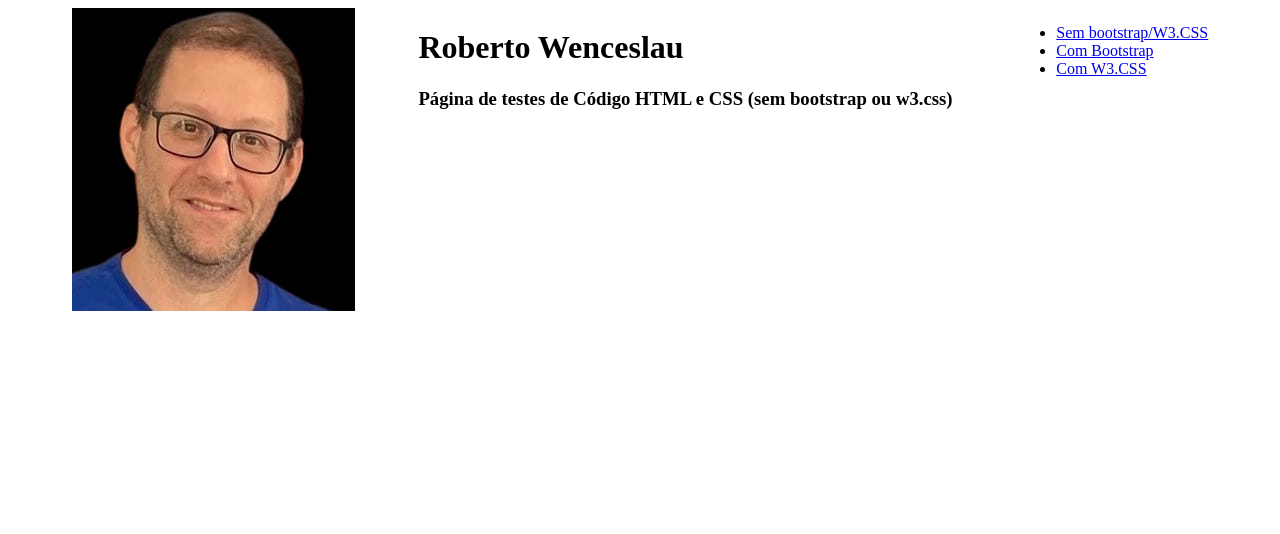
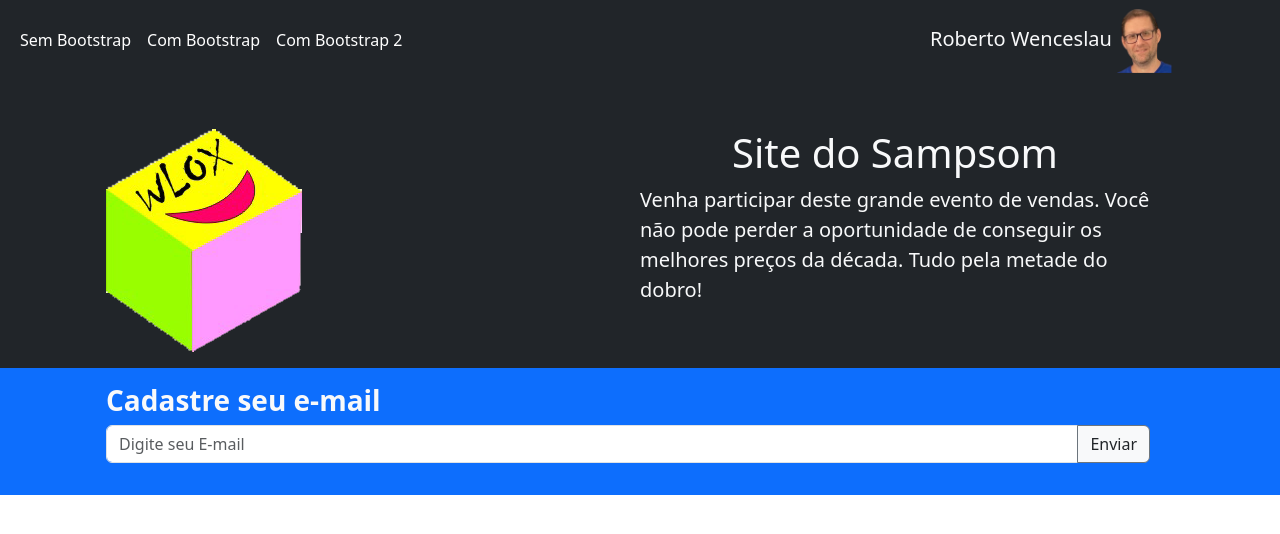
Before and after one commit to RobertoWenceslau/doZero, a plain HTML site: page comw3.html in a window 1280 px wide. Drawn offline with nearby package versions, Linux system fonts and the light colour scheme.

Commit message:
Bootstrap 2

```diff
--- a/comw3.html
+++ b/comw3.html
@@ -3,31 +3,61 @@
 <head>
     <meta charset="UTF-8">
     <meta name="viewport" content="width=device-width, initial-scale=1.0">
-    <title>Document</title>
+    <title>Página com W3.CSS</title>
+    <link href="https://cdn.jsdelivr.net/npm/bootstrap@5.3.2/dist/css/bootstrap.min.css" rel="stylesheet">
+    <script src="https://cdn.jsdelivr.net/npm/bootstrap@5.3.2/dist/js/bootstrap.bundle.min.js"></script>
+
 </head>
 <body>
     <header>
-        <div style="display: flex; justify-content: space-evenly;">
-            <div>
-                <img src="./img/rew.jpeg" alt="">
+        <nav class="navbar navbar-expand-sm bg-dark navbar-dark">
+            <div class="container-fluid">
+                    <ul class="navbar-nav">
+                        <li class="nav-item"><a class="nav-link active" href="./index.html">Sem Bootstrap</a></li>
+                        <li class="nav-item"><a class="nav-link active" href="./combootstrap.html">Com Bootstrap</a> </li>
+                        <li class="nav-item"><a class="nav-link active" href="./comw3.html">Com Bootstrap 2</a> </li>
+                    </ul>
+            </div>
+            <div class="navbar-brand text-light mx-5 p-0 d-none d-md-block">Roberto Wenceslau <img class="d-inline-block align-text-center p-0" width="20%" height="50%" src="./img/rew.png" alt="" onclick="robertowenceslau@gmail.com"></div>
+        </nav>
+    </header>
+    <main>
+        <section class="bg-dark pt-5 pb-3" width="100%">
+            <div class="container">
+                <div class="container-fluid text-light">
+                    <div class="container-fluid row">
+                        <div class=" col-sm-6">
+                            <img class="float-start" src="./img/cubo png ps.png">
+                        </div>
+                        <div class="col-sm-6">
+                            <h1 class="text-center">Site do Sampsom</h1>
+                            <p class="lead">Venha participar deste grande evento de vendas. Você não pode perder a oportunidade de conseguir os melhores preços da década. Tudo pela metade do dobro!</p>
+                        </div>
+                    </div>
+                </div>
+            </div>
+        </section>
+        <section class="bg-primary p-3">
+            <div class="container">
+                <div class="container-fluid">
+                    <div class="container-fluid row">
+                        <div class="col-sm-6">
+                            <h3 class="text-light fw-bold">Cadastre seu e-mail</h3>
+                        </div>
+                        <div class="input-group mb-3 col-sm-6">
+                            <input type="text" class="form-control" placeholder="Digite seu E-mail">
+                            <button class="btn btn-outline-secondary btn-light text-dark" type="button">Enviar</button>
+                        </div>
+                    </div>
+                </div>
+            </div>
+        </section>
+    </main>
 
-            </div>
-            <div>
-                <h1>Roberto Wenceslau</h1>
-                <h3><p>Página de testes de Código HTML e CSS (sem bootstrap ou w3.css)</p></h3>
+    <footer>
 
-            </div>
-            <div>
-                <nav>
-                    <ul>
-                        <li><a href="./index.html" target="_blank" >Sem bootstrap/W3.CSS</a></li>
-                        <li><a href="./combootstrap.html" target="_blank">Com Bootstrap</a></li>
-                        <li><a href="./comw3.html" target="_blank">Com W3.CSS</a></li>
-                    </ul>
-                </nav>
-            </div>
-        </div>
-    </header>
+    </footer>
+
 
 </body>
 </html>
```
Also changed, not shown: img/rew.png (added).
